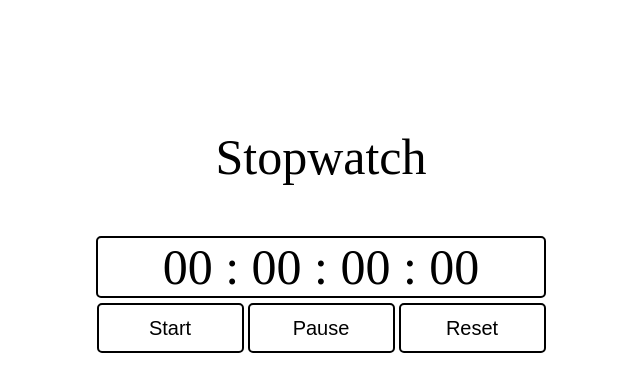
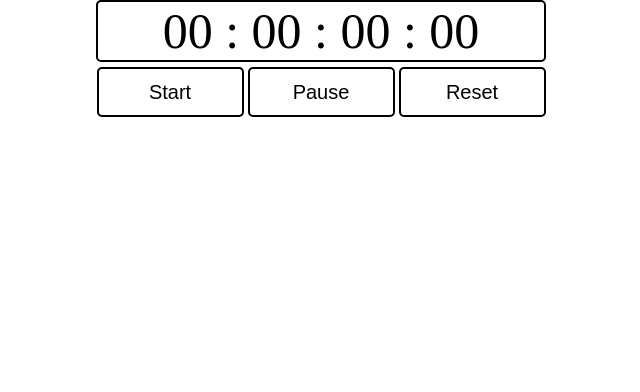
Before and after one commit to Akarsh-01/20DaysofCodeChallenge, a plain HTML site: page Day 10/stopwatch.html in a window 1280 px wide. Shown: the whole page, without its empty margins (319-959 px from the left). Drawn offline with Linux system fonts and the light colour scheme.

Commit message:
Update stopwatch.html

```diff
--- a/Day 10/stopwatch.html
+++ b/Day 10/stopwatch.html
@@ -7,7 +7,6 @@
     <title>StopWatch</title>
 </head>
 <body>
-    <div class="title">Stopwatch</div>
     <div class="stopwatch">
         <div class="display">00 : 00 : 00 : 00</div>
         <div class="buttons">
```
